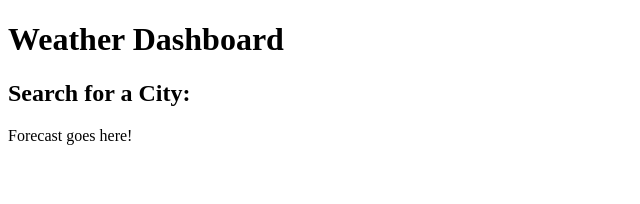
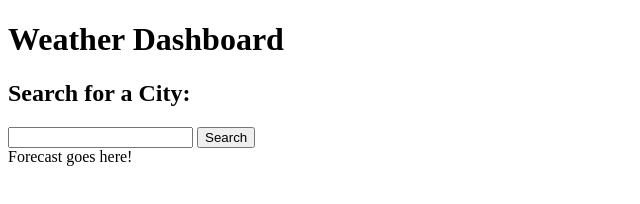
Before and after one commit to giancarlow333/weather-dashboard, a plain HTML site: page index.html in a window 1280 px wide. Shown: the whole page, without its empty margins (0-640 px from the left). Drawn offline with Linux system fonts and the light colour scheme.

Commit message:
Add search button to index.html

```diff
--- a/index.html
+++ b/index.html
@@ -12,7 +12,8 @@
     <aside>
         <h1>Search for a City:</h1>
         <form>
-
+            <input type="text" id="city">
+            <button id="search-btn">Search</button>
         </form>
     </aside>
     <main>
```
